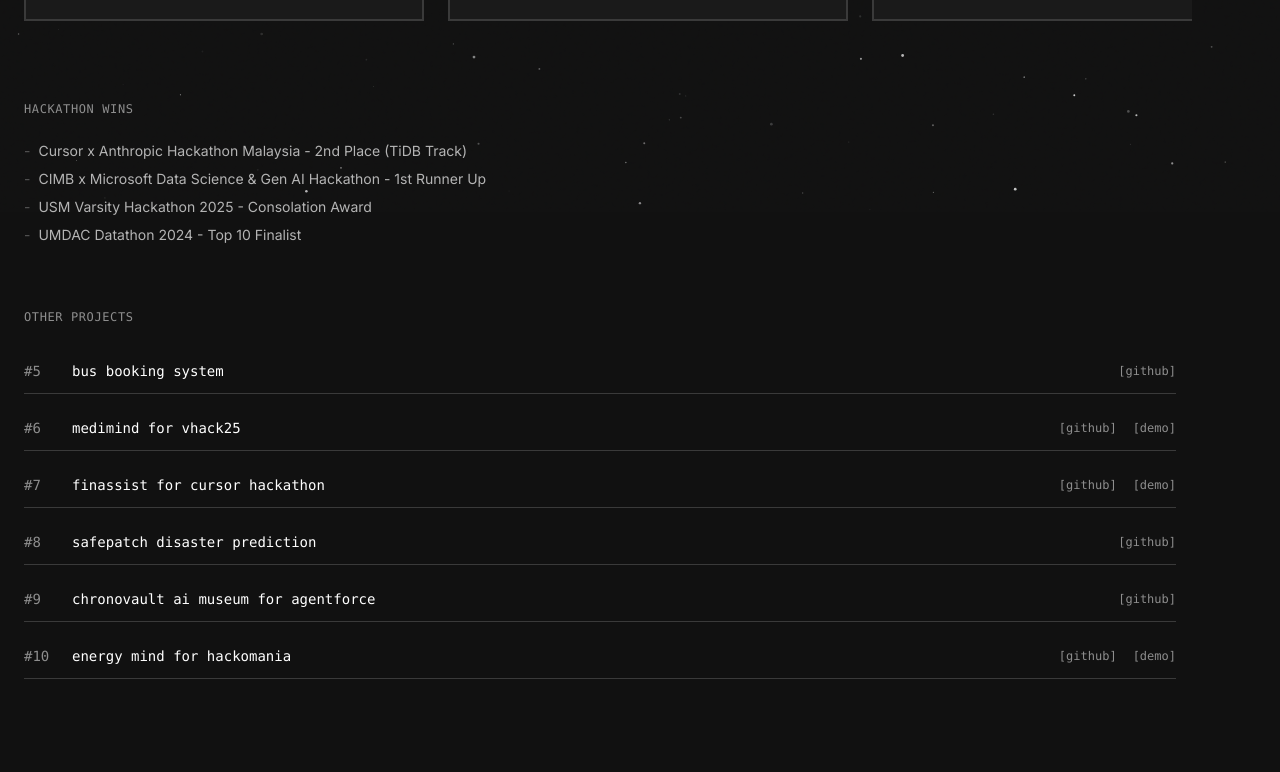
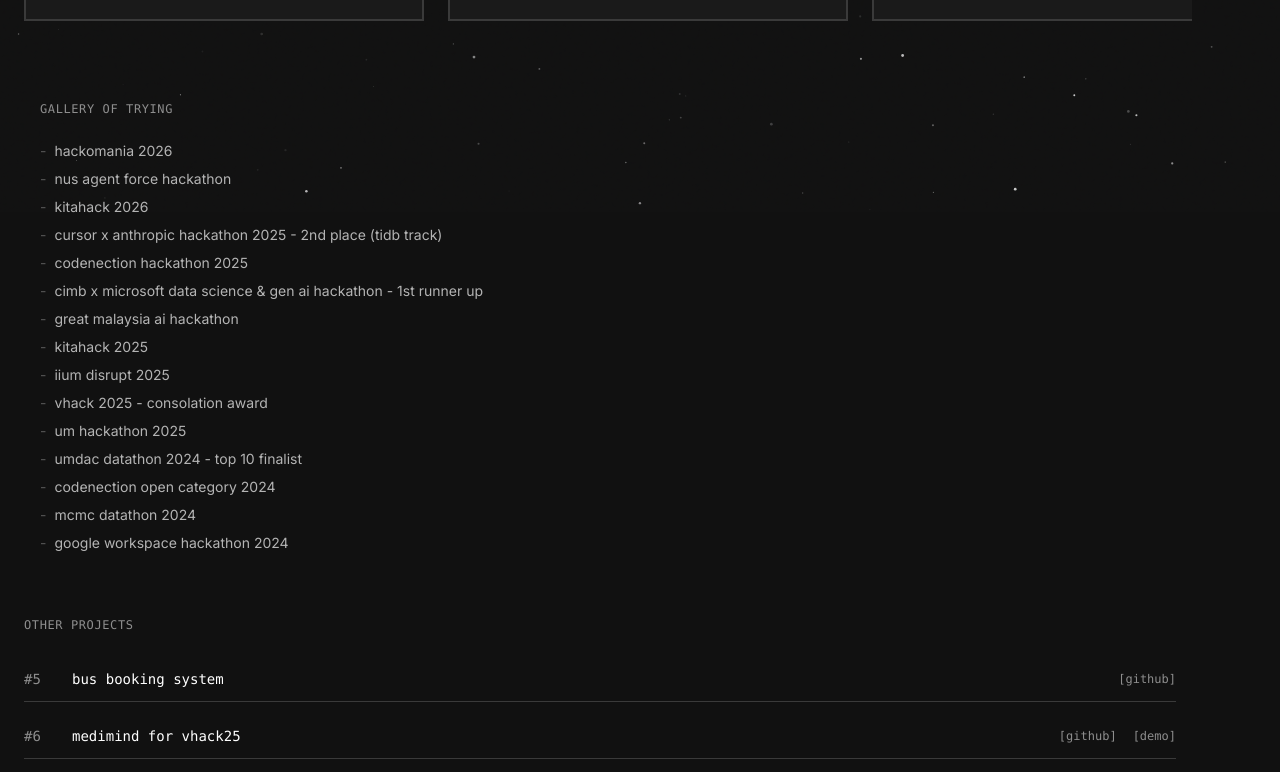
Before and after one commit to pangtengg/Portfolio, a React (Vite) app: page /projects in a window 1280 px wide. Shown: the part 588-1360 px from the top of the page. Built offline with nearby package versions, Linux system fonts and the light colour scheme.

Commit message:
add hacks

```diff
--- a/src/app/pages/Projects.tsx
+++ b/src/app/pages/Projects.tsx
@@ -245,32 +245,76 @@
           </div>
         </motion.div>
 
-        {/* Hackathon Wins */}
+        {/* Gallery of Trying */}
         <motion.div
           initial={{ opacity: 0, y: 20 }}
           animate={{ opacity: 1, y: 0 }}
           transition={{ delay: 0.35 }}
           className="space-y-4"
         >
-          <h2 className="font-mono text-xs uppercase tracking-wider text-[#8E8E8E] mb-6">
-            hackathon wins
+          <h2 className="font-mono text-xs uppercase tracking-wider text-[#8E8E8E] mb-6 ml-4">
+            gallery of trying
           </h2>
-          <ul className="space-y-2 text-sm text-[#B4B4B4]">
+          <ul className="space-y-2 text-sm text-[#B4B4B4] ml-4">
             <li className="flex items-start gap-2">
               <span className="text-[#555]">-</span>
-              <span>Cursor x Anthropic Hackathon Malaysia - 2nd Place (TiDB Track)</span>
+              <span>hackomania 2026</span>
             </li>
             <li className="flex items-start gap-2">
               <span className="text-[#555]">-</span>
-              <span>CIMB x Microsoft Data Science & Gen AI Hackathon - 1st Runner Up</span>
+              <span>nus agent force hackathon</span>
             </li>
             <li className="flex items-start gap-2">
               <span className="text-[#555]">-</span>
-              <span>USM Varsity Hackathon 2025 - Consolation Award</span>
+              <span>kitahack 2026</span>
             </li>
             <li className="flex items-start gap-2">
               <span className="text-[#555]">-</span>
-              <span>UMDAC Datathon 2024 - Top 10 Finalist</span>
+              <span>cursor x anthropic hackathon 2025 - 2nd place (tidb track)</span>
+            </li>
+            <li className="flex items-start gap-2">
+              <span className="text-[#555]">-</span>
+              <span>codenection hackathon 2025</span>
+            </li>
+            <li className="flex items-start gap-2">
+              <span className="text-[#555]">-</span>
+              <span>cimb x microsoft data science & gen ai hackathon - 1st runner up</span>
+            </li>
+            <li className="flex items-start gap-2">
+              <span className="text-[#555]">-</span>
+              <span>great malaysia ai hackathon</span>
+            </li>
+            <li className="flex items-start gap-2">
+              <span className="text-[#555]">-</span>
+              <span>kitahack 2025</span>
+            </li>
+            <li className="flex items-start gap-2">
+              <span className="text-[#555]">-</span>
+              <span>iium disrupt 2025</span>
+            </li>
+            <li className="flex items-start gap-2">
+              <span className="text-[#555]">-</span>
+              <span>vhack 2025 - consolation award</span>
+            </li>
+            <li className="flex items-start gap-2">
+              <span className="text-[#555]">-</span>
+              <span>um hackathon 2025</span>
+            </li>
+            <li className="flex items-start gap-2">
+              <span className="text-[#555]">-</span>
+              <span>umdac datathon 2024 - top 10 finalist</span>
+            </li>
+            <li className="flex items-start gap-2">
+              <span className="text-[#555]">-</span>
+              <span>codenection open category 2024</span>
+            </li>
+            <li className="flex items-start gap-2">
+              <span className="text-[#555]">-</span>
+              <span>mcmc datathon 2024</span>
+            </li>
+            <li className="flex items-start gap-2">
+              <span className="text-[#555]">-</span>
+              <span>google workspace hackathon 2024</span>
             </li>
           </ul>
         </motion.div>
```
